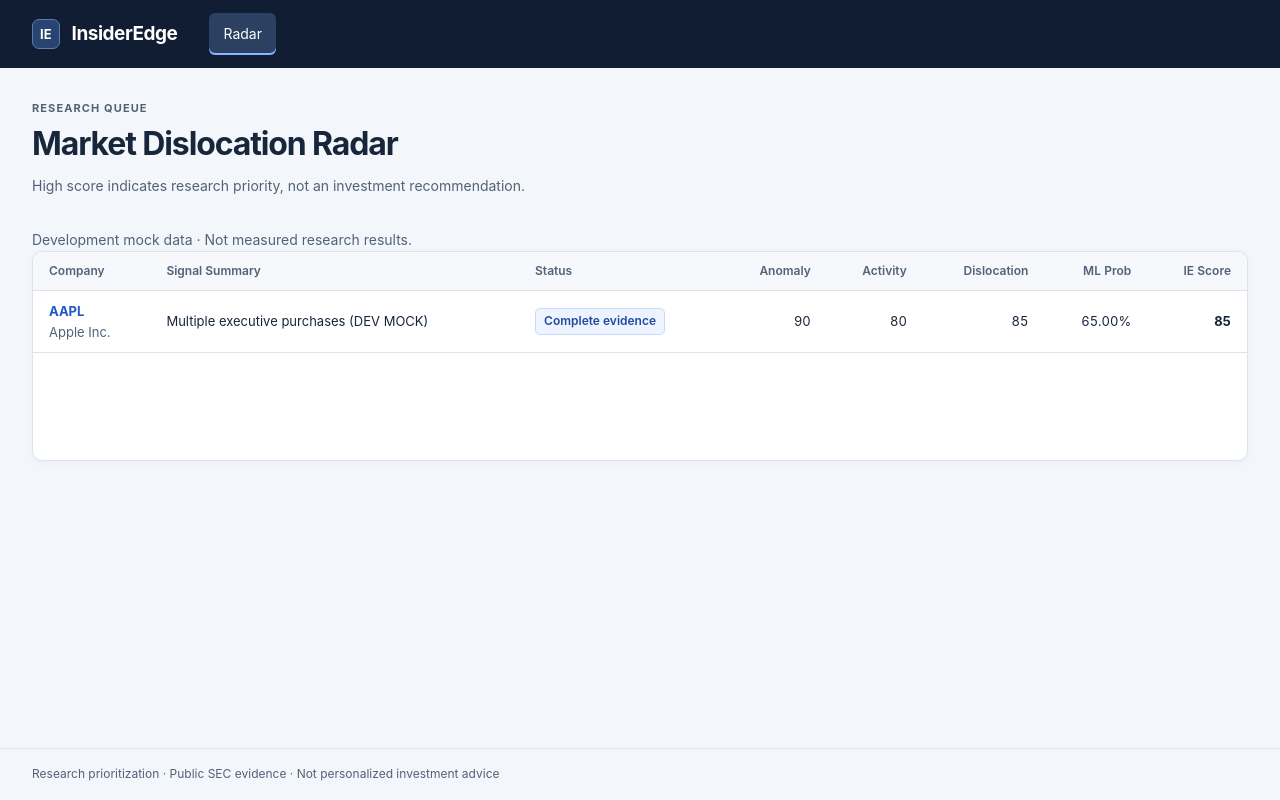
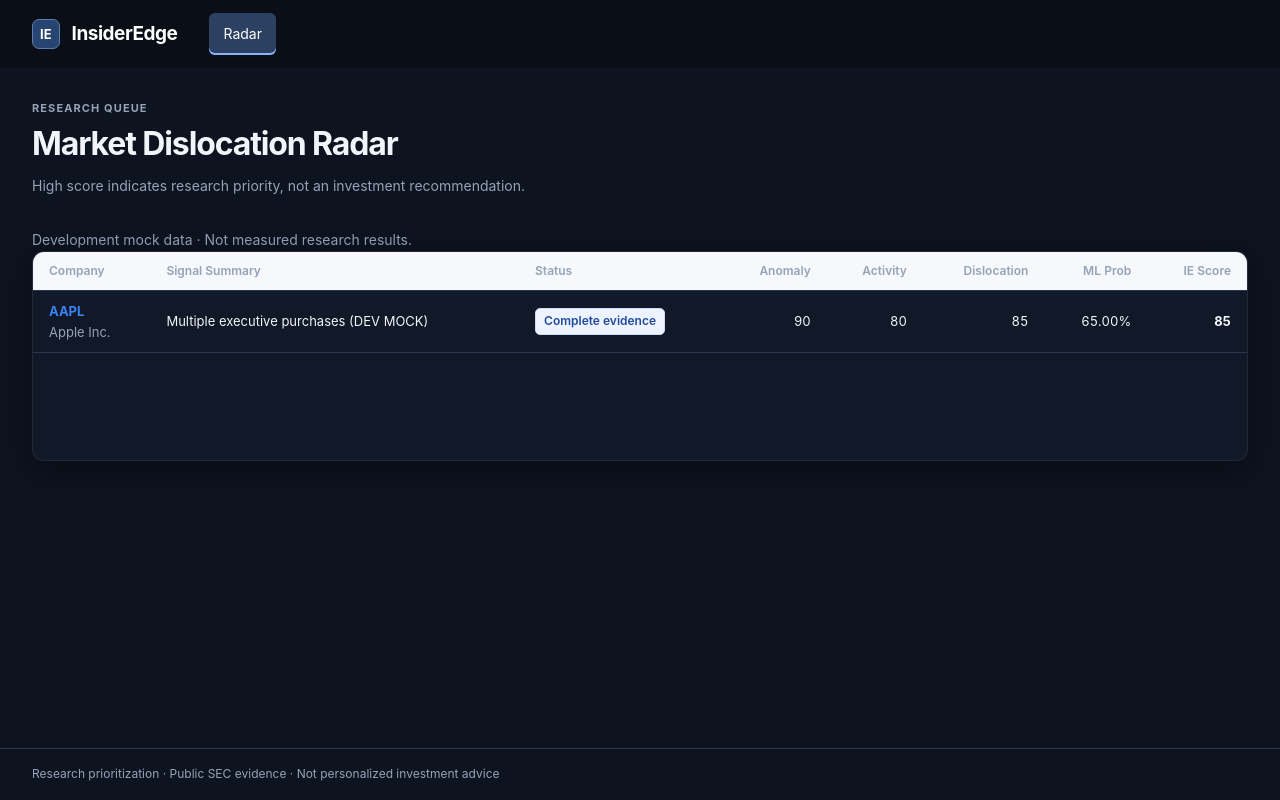
Before and after one commit to hmin6/InsiderEdge, a React (Vite) app in the folder frontend/: page / in a window 1280 px wide. Built offline with nearby package versions, Linux system fonts and the light colour scheme; no server answers.

Commit message:
adding in new design and structuring the css so it's readable

```diff
--- a/frontend/src/styles/index.css
+++ b/frontend/src/styles/index.css
@@ -1,96 +1,446 @@
-@import './tokens.css';
-@import './score.css';
+@import "./tokens.css";
+@import "./score.css";
 
-.ie-chart-region { min-height: 400px; }
-.ie-reserved-panel, .ie-radar-region { min-height: 210px; }
+.ie-chart-region {
+  min-height: 400px;
+}
+.ie-reserved-panel,
+.ie-radar-region {
+  min-height: 210px;
+}
 
-.ie-explanation-sections { display: grid; gap: var(--ie-space-5); }
-.ie-explanation-sections section { overflow-wrap: anywhere; }
-.ie-explanation-sections ul { margin: 8px 0 0; padding-left: 20px; }
-.ie-explanation-sections li + li { margin-top: 8px; }
-.ie-explanation-sections h3 + p { margin-top: 8px; }
-@media (prefers-reduced-motion: reduce) { .ie-explanation-sections { animation: none !important; } }
+.ie-explanation-sections {
+  display: grid;
+  gap: var(--ie-space-5);
+}
+.ie-explanation-sections section {
+  overflow-wrap: anywhere;
+}
+.ie-explanation-sections ul {
+  margin: 8px 0 0;
+  padding-left: 20px;
+}
+.ie-explanation-sections li + li {
+  margin-top: 8px;
+}
+.ie-explanation-sections h3 + p {
+  margin-top: 8px;
+}
+@media (prefers-reduced-motion: reduce) {
+  .ie-explanation-sections {
+    animation: none !important;
+  }
+}
 
-* { box-sizing: border-box; }
-body { margin: 0; background: var(--ie-workspace); color: var(--ie-text); font: 14px/1.55 var(--ie-font); }
-button, input, select, textarea { font: inherit; }
-a { color: var(--ie-primary); }
-h1, h2, h3, p { margin: 0; }
-h1 { font-size: clamp(25px, 3vw, 32px); letter-spacing: -.035em; line-height: 1.2; font-weight: 650; }
-h2 { font-size: 16px; line-height: 1.4; font-weight: 650; }
-h3 { font-size: 14px; font-weight: 650; }
-:where(a, button, input, select, textarea, [tabindex]):focus-visible { outline: 3px solid var(--ie-focus); outline-offset: 3px; }
-.ie-shell { min-height: 100vh; display: flex; flex-direction: column; }
-.ie-topbar { background: var(--ie-nav); color: #fff; display: flex; align-items: center; gap: var(--ie-space-6); padding: 0 var(--ie-space-6); min-height: 68px; flex-wrap: wrap; }
-.ie-brand { display: inline-flex; align-items: center; gap: var(--ie-space-3); color: #fff; text-decoration: none; font-size: 19px; font-weight: 650; letter-spacing: -.025em; }
-.ie-brand-mark { background: #274570; border: 1px solid #5b7cac; border-radius: 7px; padding: 4px 7px; font-size: 13px; letter-spacing: 0; }
-.ie-navigation { display: flex; flex-wrap: wrap; gap: var(--ie-space-2); }
-.ie-navigation a { color: #ccd7e8; padding: 10px 14px; text-decoration: none; border-radius: 6px; transition: color var(--ie-duration-fast), background-color var(--ie-duration-fast); }
-.ie-navigation a:hover { color: #fff; background: #26364e; }
-.ie-navigation a[aria-current="page"] { color: #fff; background: #2c4161; box-shadow: inset 0 -2px #8ab4ff; }
-.ie-topbar :focus-visible { outline-color: #9bc0ff; }
-.ie-topbar-utility { margin-left: auto; }
-.ie-workspace { flex: 1; min-width: 0; }
-.ie-page { max-width: 1440px; margin: 0 auto; padding: var(--ie-space-6); }
-.ie-product-header { display: flex; align-items: center; justify-content: space-between; gap: var(--ie-space-5); margin-bottom: var(--ie-space-6); }
-.ie-eyebrow { color: var(--ie-muted); text-transform: uppercase; letter-spacing: .1em; font-size: 11px; font-weight: 650; margin-bottom: var(--ie-space-2); }
-.ie-description { color: var(--ie-muted); max-width: 76ch; margin-top: var(--ie-space-3); }
-.ie-header-actions, .ie-inline { display: flex; flex-wrap: wrap; align-items: center; gap: var(--ie-space-2); }
-.ie-header-actions { flex-shrink: 0; }
-.ie-grid { display: grid; grid-template-columns: repeat(2, minmax(0, 1fr)); gap: var(--ie-space-5); }
-.ie-stack { display: flex; flex-direction: column; gap: var(--ie-space-4); }
-.ie-panel { min-width: 0; background: var(--ie-surface); border: 1px solid var(--ie-border); border-radius: var(--ie-radius); box-shadow: var(--ie-shadow); }
-.ie-section-heading { padding: var(--ie-space-4) var(--ie-space-5); display: flex; align-items: center; justify-content: space-between; gap: var(--ie-space-4); border-bottom: 1px solid var(--ie-border); }
-.ie-section-heading p { color: var(--ie-muted); font-size: 13px; margin-top: var(--ie-space-1); }
-.ie-panel-body { padding: var(--ie-space-5); }
-.ie-muted { color: var(--ie-muted); }
-.ie-badge { display: inline-flex; align-items: center; border: 1px solid #d5deea; border-radius: 5px; padding: 3px 8px; font-size: 12px; font-weight: 600; background: #f0f3f7; color: #45546a; white-space: nowrap; }
-.ie-badge--info { background: #edf3ff; border-color: #cbdafa; color: #224b9d; }
-.ie-badge--warning { background: #fff7e6; border-color: #ecd7a2; color: #775415; }
-.ie-badge--positive { background: #edf7f1; border-color: #bddac9; color: #21603d; }
-.ie-badge--negative { background: #fff0f0; border-color: #eccaca; color: #9b3232; }
-.ie-button { display: inline-flex; justify-content: center; align-items: center; min-height: 40px; padding: 8px 14px; border: 1px solid #c9d4e3; border-radius: 6px; background: white; color: var(--ie-text); text-decoration: none; font-weight: 600; cursor: pointer; transition: background-color var(--ie-duration-fast), border-color var(--ie-duration-fast), box-shadow var(--ie-duration-fast); }
-.ie-button:hover { background: #f1f5fb; border-color: #9bb0d0; }
-.ie-button:active { background: #e5edf9; }
-.ie-button--primary { background: var(--ie-primary); color: white; border-color: var(--ie-primary); }
-.ie-button--primary:hover { background: var(--ie-primary-hover); border-color: var(--ie-primary-hover); }
-.ie-button--primary:active { background: #12357d; }
-.ie-button:disabled { cursor: default; color: #64748b; background: #edf1f6; border-color: var(--ie-border); }
-.ie-state { padding: var(--ie-space-5); border-radius: 6px; background: #f6f8fb; border: 1px dashed #c7d2e0; }
-.ie-state p { margin-top: var(--ie-space-2); color: var(--ie-muted); }
-.ie-state .ie-header-actions { margin-top: var(--ie-space-4); }
-.ie-state--error { border-color: #dbaaaa; background: #fff7f7; }
-.ie-skeleton-content { padding: var(--ie-space-5); display: flex; flex-direction: column; gap: var(--ie-space-4); }
-.ie-skeleton { display: block; border-radius: 4px; background: #e4eaf2; height: 14px; width: 100%; }
-.ie-skeleton--title { height: 22px; width: 48%; }
-.ie-skeleton--block { height: 160px; }
-.ie-loading { min-height: 210px; }
-.ie-footer { padding: var(--ie-space-4) var(--ie-space-6); color: var(--ie-muted); font-size: 12px; border-top: 1px solid var(--ie-border); }
-.ie-sr-only { position: absolute; width: 1px; height: 1px; padding: 0; margin: -1px; overflow: hidden; clip-path: inset(50%); white-space: nowrap; border: 0; }
-.ie-skip-link { position: fixed; top: 8px; left: 8px; z-index: 10; background: white; padding: 10px 16px; transform: translateY(-160%); }
-.ie-skip-link:focus { transform: translateY(0); }
+* {
+  box-sizing: border-box;
+}
+body {
+  margin: 0;
+  background: var(--ie-workspace);
+  color: var(--ie-text);
+  font: 14px/1.55 var(--ie-font);
+}
+button,
+input,
+select,
+textarea {
+  font: inherit;
+}
+a {
+  color: var(--ie-primary);
+}
+h1,
+h2,
+h3,
+p {
+  margin: 0;
+}
+h1 {
+  font-size: clamp(25px, 3vw, 32px);
+  letter-spacing: -0.035em;
+  line-height: 1.2;
+  font-weight: 650;
+}
+h2 {
+  font-size: 16px;
+  line-height: 1.4;
+  font-weight: 650;
+}
+h3 {
+  font-size: 14px;
+  font-weight: 650;
+}
+:where(a, button, input, select, textarea, [tabindex]):focus-visible {
+  outline: 3px solid var(--ie-focus);
+  outline-offset: 3px;
+}
+.ie-shell {
+  min-height: 100vh;
+  display: flex;
+  flex-direction: column;
+}
+.ie-topbar {
+  background: var(--ie-nav);
+  color: #fff;
+  display: flex;
+  align-items: center;
+  gap: var(--ie-space-6);
+  padding: 0 var(--ie-space-6);
+  min-height: 68px;
+  flex-wrap: wrap;
+}
+.ie-brand {
+  display: inline-flex;
+  align-items: center;
+  gap: var(--ie-space-3);
+  color: #fff;
+  text-decoration: none;
+  font-size: 19px;
+  font-weight: 650;
+  letter-spacing: -0.025em;
+}
+.ie-brand-mark {
+  background: #274570;
+  border: 1px solid #5b7cac;
+  border-radius: 7px;
+  padding: 4px 7px;
+  font-size: 13px;
+  letter-spacing: 0;
+}
+.ie-navigation {
+  display: flex;
+  flex-wrap: wrap;
+  gap: var(--ie-space-2);
+}
+.ie-navigation a {
+  color: #ccd7e8;
+  padding: 10px 14px;
+  text-decoration: none;
+  border-radius: 6px;
+  transition:
+    color var(--ie-duration-fast),
+    background-color var(--ie-duration-fast);
+}
+.ie-navigation a:hover {
+  color: #fff;
+  background: #26364e;
+}
+.ie-navigation a[aria-current="page"] {
+  color: #fff;
+  background: #2c4161;
+  box-shadow: inset 0 -2px #8ab4ff;
+}
+.ie-topbar :focus-visible {
+  outline-color: #9bc0ff;
+}
+.ie-topbar-utility {
+  margin-left: auto;
+}
+.ie-workspace {
+  flex: 1;
+  min-width: 0;
+}
+.ie-page {
+  max-width: 1440px;
+  margin: 0 auto;
+  padding: var(--ie-space-6);
+}
+.ie-product-header {
+  display: flex;
+  align-items: center;
+  justify-content: space-between;
+  gap: var(--ie-space-5);
+  margin-bottom: var(--ie-space-6);
+}
+.ie-eyebrow {
+  color: var(--ie-muted);
+  text-transform: uppercase;
+  letter-spacing: 0.1em;
+  font-size: 11px;
+  font-weight: 650;
+  margin-bottom: var(--ie-space-2);
+}
+.ie-description {
+  color: var(--ie-muted);
+  max-width: 76ch;
+  margin-top: var(--ie-space-3);
+}
+.ie-header-actions,
+.ie-inline {
+  display: flex;
+  flex-wrap: wrap;
+  align-items: center;
+  gap: var(--ie-space-2);
+}
+.ie-header-actions {
+  flex-shrink: 0;
+}
+.ie-grid {
+  display: grid;
+  grid-template-columns: repeat(2, minmax(0, 1fr));
+  gap: var(--ie-space-5);
+}
+.ie-stack {
+  display: flex;
+  flex-direction: column;
+  gap: var(--ie-space-4);
+}
+.ie-panel {
+  min-width: 0;
+  background: rgba(21, 28, 44, 0.7); /* Translucent background */
+  backdrop-filter: blur(12px); /* Frosted glass effect */
+  -webkit-backdrop-filter: blur(12px);
+  border: 1px solid rgba(255, 255, 255, 0.08); /* Subtle inner lighting */
+  border-radius: var(--ie-radius);
+  box-shadow: var(--ie-shadow);
+}
+.ie-section-heading {
+  padding: var(--ie-space-4) var(--ie-space-5);
+  display: flex;
+  align-items: center;
+  justify-content: space-between;
+  gap: var(--ie-space-4);
+  border-bottom: 1px solid var(--ie-border);
+}
+.ie-section-heading p {
+  color: var(--ie-muted);
+  font-size: 13px;
+  margin-top: var(--ie-space-1);
+}
+.ie-panel-body {
+  padding: var(--ie-space-5);
+}
+.ie-muted {
+  color: var(--ie-muted);
+}
+.ie-badge {
+  display: inline-flex;
+  align-items: center;
+  border: 1px solid #d5deea;
+  border-radius: 5px;
+  padding: 3px 8px;
+  font-size: 12px;
+  font-weight: 600;
+  background: #f0f3f7;
+  color: #45546a;
+  white-space: nowrap;
+}
+.ie-badge--info {
+  background: #edf3ff;
+  border-color: #cbdafa;
+  color: #224b9d;
+}
+.ie-badge--warning {
+  background: #fff7e6;
+  border-color: #ecd7a2;
+  color: #775415;
+}
+.ie-badge--positive {
+  background: #edf7f1;
+  border-color: #bddac9;
+  color: #21603d;
+}
+.ie-badge--negative {
+  background: #fff0f0;
+  border-color: #eccaca;
+  color: #9b3232;
+}
+.ie-button {
+  display: inline-flex;
+  justify-content: center;
+  align-items: center;
+  min-height: 40px;
+  padding: 8px 14px;
+  border: 1px solid #c9d4e3;
+  border-radius: 6px;
+  background: white;
+  color: var(--ie-text);
+  text-decoration: none;
+  font-weight: 600;
+  cursor: pointer;
+  transition:
+    background-color var(--ie-duration-fast),
+    border-color var(--ie-duration-fast),
+    box-shadow var(--ie-duration-fast);
+}
+.ie-button:hover {
+  background: #f1f5fb;
+  border-color: #9bb0d0;
+}
+.ie-button:active {
+  background: #e5edf9;
+}
+.ie-button--primary {
+  background: var(--ie-primary);
+  color: white;
+  border-color: var(--ie-primary);
+}
+.ie-button--primary:hover {
+  background: var(--ie-primary-hover);
+  border-color: var(--ie-primary-hover);
+}
+.ie-button--primary:active {
+  background: #12357d;
+}
+.ie-button:disabled {
+  cursor: default;
+  color: #64748b;
+  background: #edf1f6;
+  border-color: var(--ie-border);
+}
+.ie-state {
+  padding: var(--ie-space-5);
+  border-radius: 6px;
+  background: #f6f8fb;
+  border: 1px dashed #c7d2e0;
+}
+.ie-state p {
+  margin-top: var(--ie-space-2);
+  color: var(--ie-muted);
+}
+.ie-state .ie-header-actions {
+  margin-top: var(--ie-space-4);
+}
+.ie-state--error {
+  border-color: #dbaaaa;
+  background: #fff7f7;
+}
+.ie-skeleton-content {
+  padding: var(--ie-space-5);
+  display: flex;
+  flex-direction: column;
+  gap: var(--ie-space-4);
+}
+.ie-skeleton {
+  display: block;
+  border-radius: 4px;
+  background: #e4eaf2;
+  height: 14px;
+  width: 100%;
+}
+.ie-skeleton--title {
+  height: 22px;
+  width: 48%;
+}
+.ie-skeleton--block {
+  height: 160px;
+}
+.ie-loading {
+  min-height: 210px;
+}
+.ie-footer {
+  padding: var(--ie-space-4) var(--ie-space-6);
+  color: var(--ie-muted);
+  font-size: 12px;
+  border-top: 1px solid var(--ie-border);
+}
+.ie-sr-only {
+  position: absolute;
+  width: 1px;
+  height: 1px;
+  padding: 0;
+  margin: -1px;
+  overflow: hidden;
+  clip-path: inset(50%);
+  white-space: nowrap;
+  border: 0;
+}
+.ie-skip-link {
+  position: fixed;
+  top: 8px;
+  left: 8px;
+  z-index: 10;
+  background: white;
+  padding: 10px 16px;
+  transform: translateY(-160%);
+}
+.ie-skip-link:focus {
+  transform: translateY(0);
+}
 /* Opt-in entry motion. Content remains visible without animations. */
-.ie-reveal { animation: ie-enter var(--ie-duration-normal) var(--ie-ease); }
-@keyframes ie-enter { from { opacity: 0; transform: translateY(4px); } to { opacity: 1; transform: translateY(0); } }
-.ie-table-scroll { max-width: 100%; overflow-x: auto; }
-.ie-table { width: 100%; border-collapse: collapse; font-size: 13px; text-align: left; }
-.ie-table th { background: #f6f8fb; color: var(--ie-muted); font-size: 12px; font-weight: 600; }
-.ie-table th, .ie-table td { padding: 10px 16px; border-bottom: 1px solid var(--ie-border); }
-.ie-table tbody tr { transition: background-color var(--ie-duration-fast); }
-.ie-table tbody tr:hover { background: #f3f7fd; }
-.ie-number { font-variant-numeric: tabular-nums; text-align: right; }
+.ie-reveal {
+  animation: ie-enter var(--ie-duration-normal) var(--ie-ease);
+}
+@keyframes ie-enter {
+  from {
+    opacity: 0;
+    transform: translateY(4px);
+  }
+  to {
+    opacity: 1;
+    transform: translateY(0);
+  }
+}
+.ie-table-scroll {
+  max-width: 100%;
+  overflow-x: auto;
+}
+.ie-table {
+  width: 100%;
+  border-collapse: collapse;
+  font-size: 13px;
+  text-align: left;
+}
+.ie-table th {
+  background: #f6f8fb;
+  color: var(--ie-muted);
+  font-size: 12px;
+  font-weight: 600;
+}
+.ie-table th,
+.ie-table td {
+  padding: 10px 16px;
+  border-bottom: 1px solid var(--ie-border);
+}
+.ie-table tbody tr {
+  transition: background-color var(--ie-duration-fast);
+}
+.ie-table tbody tr:hover {
+  background: #f3f7fd;
+}
+.ie-number {
+  font-variant-numeric: tabular-nums;
+  text-align: right;
+}
 @media (max-width: 800px) {
-  .ie-grid { grid-template-columns: minmax(0, 1fr); }
-  .ie-topbar { padding: 12px 20px; gap: 12px 20px; }
-  .ie-page { padding: var(--ie-space-5); }
-  .ie-product-header, .ie-section-heading { align-items: flex-start; flex-direction: column; }
-  .ie-topbar-utility { margin-left: 0; }
+  .ie-grid {
+    grid-template-columns: minmax(0, 1fr);
+  }
+  .ie-topbar {
+    padding: 12px 20px;
+    gap: 12px 20px;
+  }
+  .ie-page {
+    padding: var(--ie-space-5);
+  }
+  .ie-product-header,
+  .ie-section-heading {
+    align-items: flex-start;
+    flex-direction: column;
+  }
+  .ie-topbar-utility {
+    margin-left: 0;
+  }
 }
 @media (max-width: 480px) {
-  .ie-page { padding: var(--ie-space-4); }
-  .ie-panel-body, .ie-section-heading { padding: var(--ie-space-4); }
-  .ie-footer { padding: var(--ie-space-4); }
+  .ie-page {
+    padding: var(--ie-space-4);
+  }
+  .ie-panel-body,
+  .ie-section-heading {
+    padding: var(--ie-space-4);
+  }
+  .ie-footer {
+    padding: var(--ie-space-4);
+  }
 }
 @media (prefers-reduced-motion: reduce) {
-  .ie-shell *, .ie-shell *::before, .ie-shell *::after { animation: none !important; transition: none !important; scroll-behavior: auto !important; }
+  .ie-shell *,
+  .ie-shell *::before,
+  .ie-shell *::after {
+    animation: none !important;
+    transition: none !important;
+    scroll-behavior: auto !important;
+  }
 }
--- a/frontend/src/styles/tokens.css
+++ b/frontend/src/styles/tokens.css
@@ -1,28 +1,40 @@
 :root {
-  color-scheme: light;
-  --ie-nav: #111d32;
-  --ie-workspace: #f3f6fa;
-  --ie-surface: #ffffff;
-  --ie-text: #18263b;
-  --ie-muted: #526278;
-  --ie-border: #dce3ed;
-  --ie-primary: #2157c8;
-  --ie-primary-hover: #18449f;
-  --ie-focus: #1763dd;
-  --ie-radius: 10px;
-  --ie-shadow: 0 2px 8px rgb(17 29 50 / 4%);
+  color-scheme: dark;
+
+  /* Deep institutional terminal backgrounds */
+  --ie-nav: #090e17;
+  --ie-workspace: #0d131f;
+  --ie-surface: #151c2c;
+
+  /* High-contrast text & borders */
+  --ie-text: #f1f5f9;
+  --ie-muted: #94a3b8;
+  --ie-border: #2a374f;
+
+  /* Electric data accents */
+  --ie-primary: #3b82f6;
+  --ie-primary-hover: #60a5fa;
+  --ie-focus: #3b82f6;
+
+  /* Refined geometry and depth */
+  --ie-radius: 12px;
+  --ie-shadow: 0 8px 30px rgba(0, 0, 0, 0.4), inset 0 1px 0 rgba(255, 255, 255, 0.05);
+
+  /* Spacing & Motion */
   --ie-space-1: 4px;
   --ie-space-2: 8px;
   --ie-space-3: 12px;
   --ie-space-4: 16px;
   --ie-space-5: 24px;
   --ie-space-6: 32px;
+
   --ie-duration-fast: 150ms;
-  --ie-duration-normal: 220ms;
-  --ie-duration-slow: 300ms;
-  --ie-ease: cubic-bezier(.2, .7, .2, 1);
-  --ie-font: Inter, ui-sans-serif, system-ui, -apple-system, BlinkMacSystemFont, "Segoe UI", sans-serif;
+  --ie-duration-normal: 250ms;
+  --ie-duration-slow: 400ms;
+  --ie-ease: cubic-bezier(.2, .8, .2, 1);
+  --ie-font: 'Inter', ui-sans-serif, system-ui, -apple-system, sans-serif;
 }
+
 @media (prefers-reduced-motion: reduce) {
   :root { --ie-duration-fast: 0ms; --ie-duration-normal: 0ms; --ie-duration-slow: 0ms; }
 }
```
